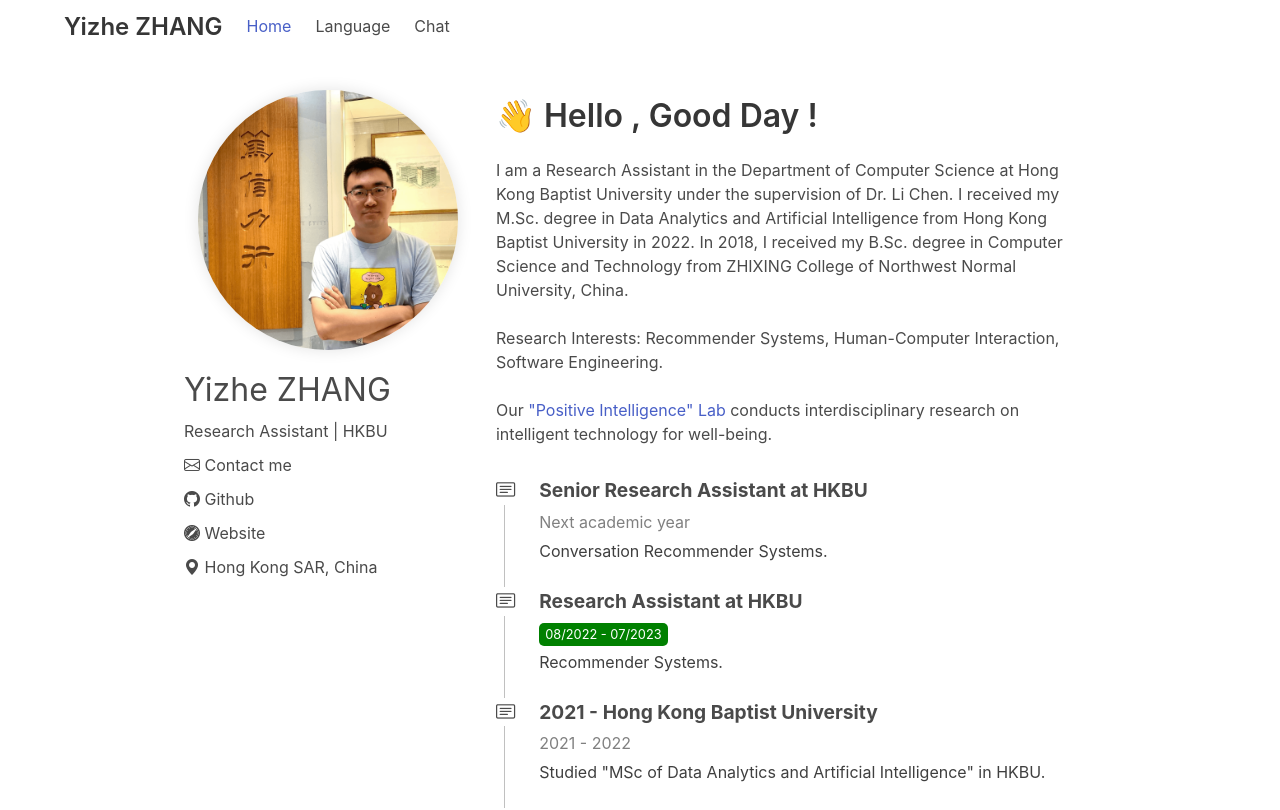
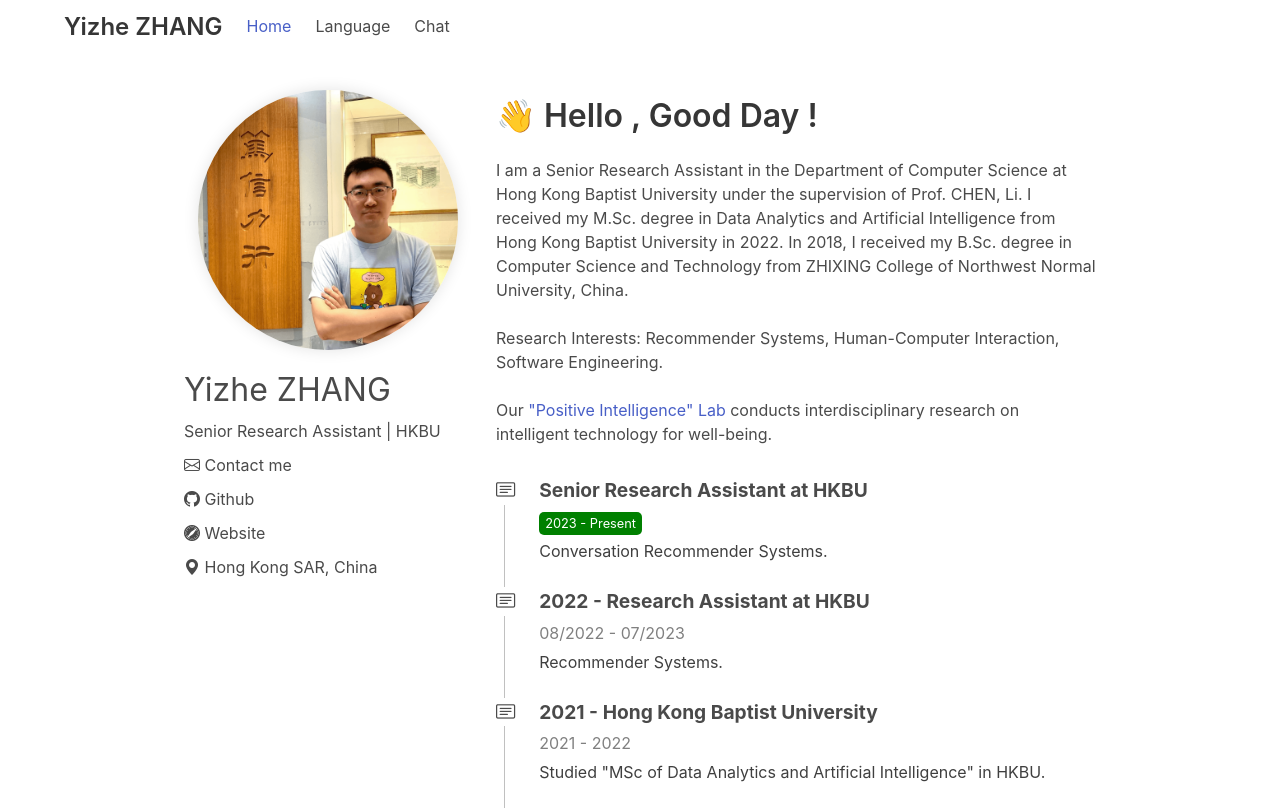
Before and after one commit to ZhangYizhe/zhangyizhe.github.io, a Vue app: page /#/ in a window 1280 px wide. Shown: the top 810 px of the page. Built offline with nearby package versions, Linux system fonts and the light colour scheme; what vue-cookies would draw is missing.

Commit message:
New title

```diff
--- a/index.html
+++ b/index.html
@@ -4,7 +4,7 @@
     <meta charset="UTF-8">
     <link rel="icon" href="/favicon.ico">
     <meta name="viewport" content="width=device-width, initial-scale=1.0">
-    <title>Yizhe ZHANG | Research Assistant</title>
+    <title>Yizhe ZHANG | Senior Research Assistant</title>
     <link rel="stylesheet" href="https://cdn.jsdelivr.net/npm/bulma@0.9.4/css/bulma.min.css">
     <link rel="stylesheet" href="https://cdn.jsdelivr.net/npm/bootstrap-icons@1.10.3/font/bootstrap-icons.css">
 
--- a/src/components/Home/HomeView.vue
+++ b/src/components/Home/HomeView.vue
@@ -77,14 +77,14 @@
       user: {
         avatar: '/img/home/author.png',
         name: 'Yizhe ZHANG',
-        title: 'Research Assistant | HKBU',
+        title: 'Senior Research Assistant | HKBU',
         mail: 'yizhezhang[at]hkbu.edu.hk',
         location: 'Hong Kong SAR, China',
         website: 'https://elecoxy.com',
         github: 'https://github.com/zhangyizhe',
         content: {
           title: '👋 Hello , Good Day !',
-          description: 'I am a Research Assistant in the Department of Computer Science at Hong Kong Baptist University under the supervision of Dr. Li Chen. I received my M.Sc. degree in Data Analytics and Artificial Intelligence from Hong Kong Baptist University in 2022. In 2018, I received my B.Sc. degree in Computer Science and Technology from ZHIXING College of Northwest Normal University, China.<br><br>Research Interests: Recommender Systems, Human-Computer Interaction, Software Engineering.<br><br>Our <a href="https://hci.comp.hkbu.edu.hk" target="_blank">"Positive Intelligence" Lab</a> conducts interdisciplinary research on intelligent technology for well-being.',
+          description: 'I am a Senior Research Assistant in the Department of Computer Science at Hong Kong Baptist University under the supervision of Prof. CHEN, Li. I received my M.Sc. degree in Data Analytics and Artificial Intelligence from Hong Kong Baptist University in 2022. In 2018, I received my B.Sc. degree in Computer Science and Technology from ZHIXING College of Northwest Normal University, China.<br><br>Research Interests: Recommender Systems, Human-Computer Interaction, Software Engineering.<br><br>Our <a href="https://hci.comp.hkbu.edu.hk" target="_blank">"Positive Intelligence" Lab</a> conducts interdisciplinary research on intelligent technology for well-being.',
         },
         skills: [
           {
@@ -99,13 +99,13 @@
         timeline: [
           {
             title: 'Senior Research Assistant at HKBU',
-            isActive: false,
-            timeline: 'Next academic year',
+            isActive: true,
+            timeline: '2023 - Present',
             description: 'Conversation Recommender Systems.',
           },
           {
-            title: 'Research Assistant at HKBU',
-            isActive: true,
+            title: '2022 - Research Assistant at HKBU',
+            isActive: false,
             timeline: '08/2022 - 07/2023',
             description: 'Recommender Systems.',
           },
```
